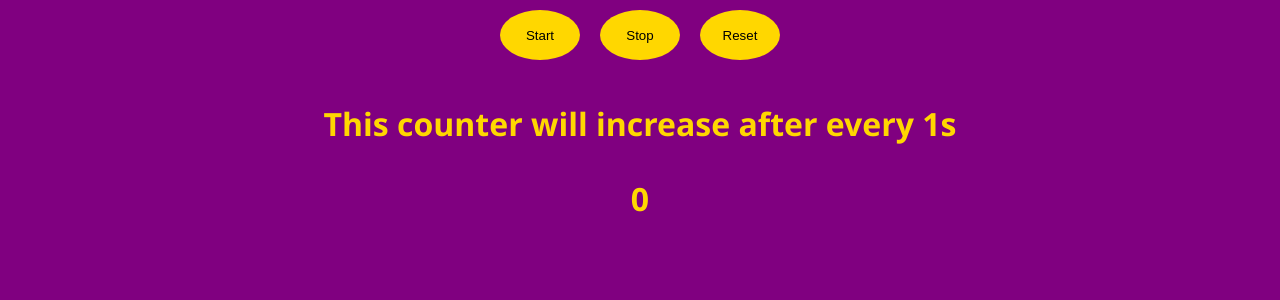
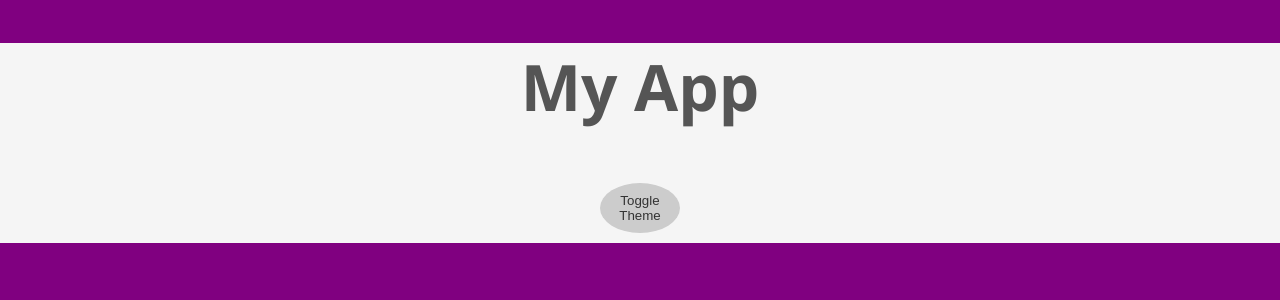
Before and after one commit to pulling-star/front-end-fighters, a React (Create React App) app in the folder Frontend-Interview/machinecodingroundreactapp/: page / in a window 1280 px wide. Shown: the top 300 px of the page. Built offline with nearby package versions, Linux system fonts and the light colour scheme.

Commit message:
dark-lightmode

```diff
--- a/Frontend-Interview/machinecodingroundreactapp/src/App.js
+++ b/Frontend-Interview/machinecodingroundreactapp/src/App.js
@@ -1,11 +1,13 @@
 import logo from "./logo.svg";
 import "./App.css";
 import Counter from "./questions/counter/Counter";
+import DarkLight from "./questions/dark/lightmode/DarkLight";
 
 function App() {
   return (
     <div className="App">
-      <Counter maxValue={100} />
+      {/* <Counter maxValue={100} /> */}
+      <DarkLight />
     </div>
   );
 }
--- a/Frontend-Interview/machinecodingroundreactapp/src/questions/dark/lightmode/DarkLight.css
+++ b/Frontend-Interview/machinecodingroundreactapp/src/questions/dark/lightmode/DarkLight.css
@@ -0,0 +1,37 @@
+/* light-theme.css */
+
+.darklight.light {
+  background-color: #f5f5f5;
+  color: #333;
+}
+
+.darklight.light h1 {
+  color: #555;
+}
+
+.darklight.light button {
+  background-color: #ccc;
+  color: #333;
+}
+
+/* dark-theme.css */
+
+.darklight.dark {
+  background-color: #333;
+  color: #f5f5f5;
+}
+
+.darklight.dark h1 {
+  color: #eee;
+}
+
+.darklight.dark button {
+  background-color: #555;
+  color: #f5f5f5;
+}
+
+/* transition.css */
+
+.darklight {
+  transition: background-color 0.3s, color 0.3s;
+}
--- a/Frontend-Interview/machinecodingroundreactapp/src/questions/dark/lightmode/DarkLight.jsx
+++ b/Frontend-Interview/machinecodingroundreactapp/src/questions/dark/lightmode/DarkLight.jsx
@@ -0,0 +1,17 @@
+import React from "react";
+import useTheme from "../UseTheme";
+import "./DarkLight.css";
+
+function DarkLight() {
+  const { theme, toggleTheme } = useTheme();
+
+  return (
+    <div className={`darklight ${theme}`}>
+      <h1>My App</h1>
+      <button onClick={toggleTheme}>Toggle Theme</button>
+      {/* Rest of your app */}
+    </div>
+  );
+}
+
+export default DarkLight;
--- /dev/null
+++ b/Frontend-Interview/machinecodingroundreactapp/src/questions/dark/lightmode/DarkLight.md
@@ -0,0 +1,9 @@
+𝐏𝐫𝐨𝐛𝐥𝐞𝐦 𝐒𝐭𝐚𝐭𝐞𝐦𝐞𝐧𝐭 :
+1️⃣ Create a custom hook useTheme that can be used to change the theme of the app like .
+
+2️⃣ Use that hook in a component and try to change the mode from light/dark -- const { theme, toggleTheme } = useTheme();
+
+3️⃣ Changes to the theme should load the css for that mode respectively.
+
+🔥 𝐁𝐨𝐧𝐮𝐬 / 𝐀𝐝𝐝 𝐨𝐧 : Try to add default css and provide some transition to change in css when changing mode.
+🔥 Store theme in some storage so that theme is persisted in browser
```
